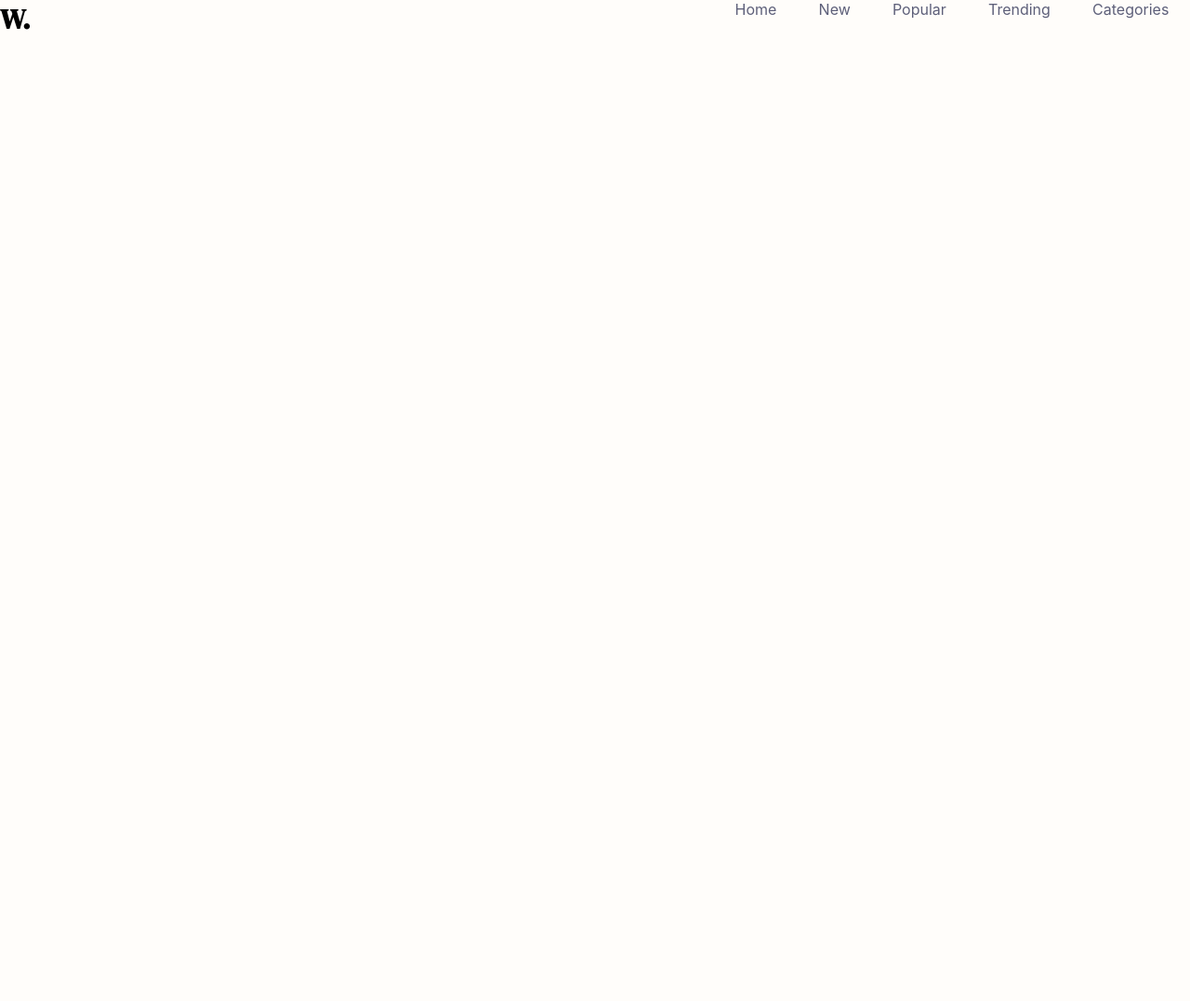
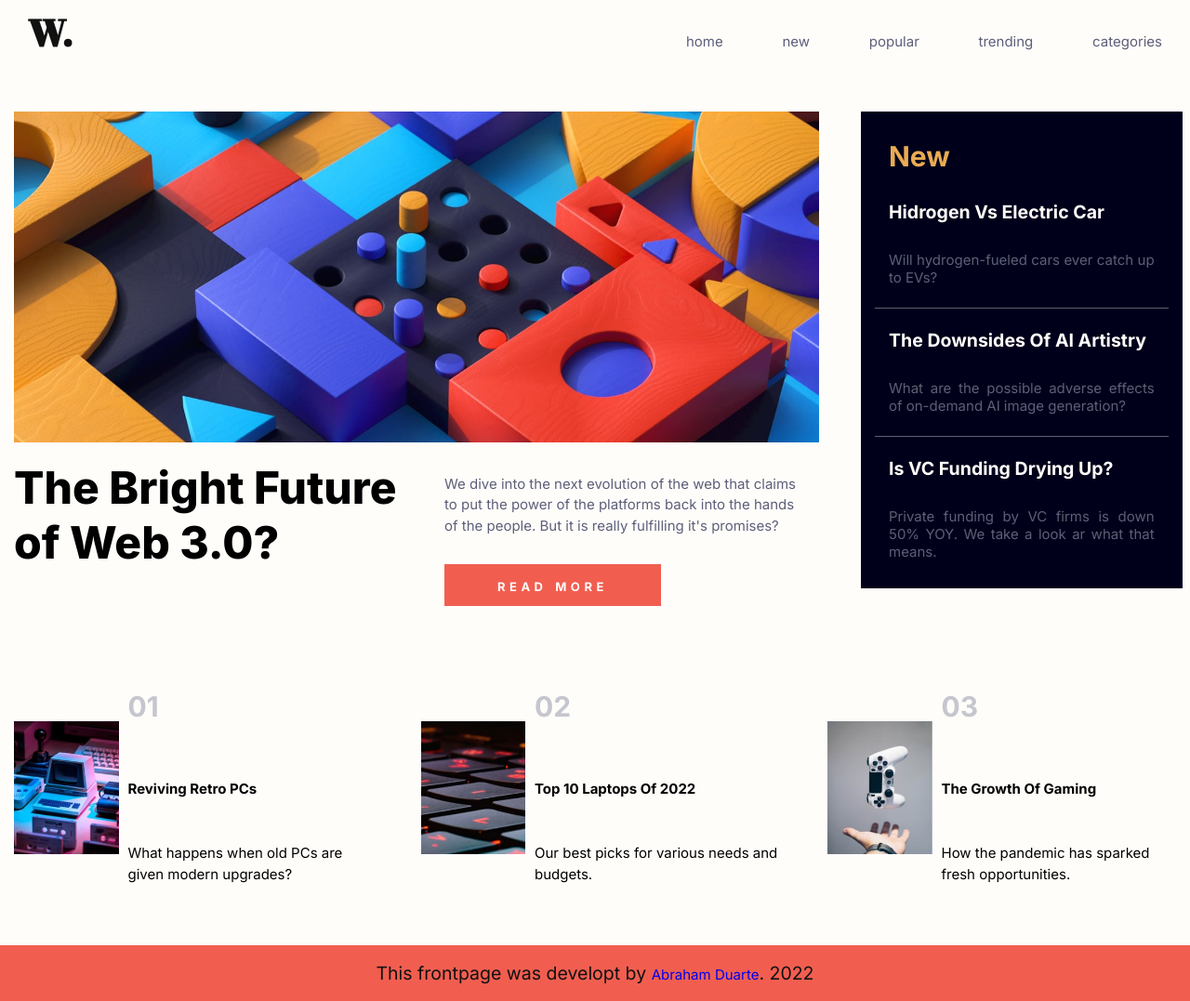
Before and after one commit to Abe-Duarte/News-Homepage, a plain HTML site: page index.html in a window 1280 px wide. Shown: the whole page at 93% size. Before the commit the page ends 800 px from the top, so only its background shows below. Drawn offline with Linux system fonts and the light colour scheme.

Commit message:
Desktop version almost ready.

```diff
--- a/css/style.css
+++ b/css/style.css
@@ -1,46 +1,225 @@
 /* Fonts */
 
-@import url('https://fonts.googleapis.com/css2?family=DM+Serif+Display&family=Josefin+Sans:wght@700&display=swap');
+@import url('https://fonts.googleapis.com/css2?family=Abril+Fatface&family=Inter:wght@400;700;800&display=swap');
+
+html {
+    width: 100%;
+    height: auto;
+}
 
 /* CSS Reset */
-
 * {
-    box-sizing: border-box;
     padding: 0;
     margin: 0;
+    font-size: 15px;
     list-style: none;
+    box-sizing: border-box;
     text-decoration: none;
+    font-family: 'Inter', sans-serif;
 }
 
-/* General Styles */
-
 body {
-    font-family: 'Inter', sans-serif;
-    font-size: 16px;
-    color: #000;
-    background-color:  hsl(36, 100%, 99%);
-}
-
-/* Header And Navigation Bar */
-
-li, a {
-    text-decoration: none;
-    color: hsl(236, 13%, 42%);
-    font-size: 16px;
+    background: hsl(36, 100%, 99%);
 }
 
 header {
     display: flex;
+    align-items: baseline;
     justify-content: space-between;
+    min-height: 8vh;
+    height: 15vh;
+    width: 100%;
 }
 
-header > h1 {
-    font-family: 'DM Serif Display', serif;
-    font-size: 30px;
+.header > h2 {
+    color: rgb(17, 17, 17);
+    font-family: 'Abril Fatface', serif;
+    font-size: 40px;
+    align-self: center;
+    margin-top: 0.5rem;
+    margin-left: 2rem;
 }
 
-ul {
+nav.navbar {
     display: flex;
-    justify-content: space-around;
     width: 40%;
+    justify-content: space-between;
+    margin-top: 1rem;
+    margin-right: 2rem;
 }
+
+.li-items > a {
+    color: hsl(236, 13%, 42%);
+    font-weight: 400;
+    align-self: center;
+}
+
+.image > img {
+    padding: 0 1rem;
+    width: 100%;
+    border-radius: 2px;
+}
+
+.main-box {
+    display: grid;
+    grid-template-columns: 70% 30%;
+    grid-template-rows: 1fr;
+    gap: 2rem;
+}
+
+.main-section {
+    width: 100%;
+    align-self: start;
+}
+
+.text {
+    display: grid;
+    grid-template-columns: 1fr 1fr;
+    grid-template-rows: 1fr;
+    margin: 1rem;
+    gap: 2rem;
+}
+
+.title > p {
+    font-family: 'Inter', sans-serif;
+    font-weight: 800;
+    color:rgb(0, 0, 0);
+    text-align: left;
+    font-size: 3.2rem;
+}
+
+.paragraph {
+    margin: 1rem;
+}
+
+.paragraph > p {
+    color: hsl(236, 13%, 42%);
+    line-height: 1.5rem;
+    text-align: left;
+}
+
+.paragraph > button {
+    margin-top: 2rem;
+    color: hsl(36, 100%, 99%);
+    font-variant: small-caps;
+    font-weight: bolder;
+    background-color: hsl(5, 85%, 63%);
+    width: 60%;
+    height: 3rem;
+    font-size: 18px;
+    border: none;
+    text-overflow: ellipsis;
+    letter-spacing: 0.3rem;
+    pointer-events: auto;
+}
+
+.trending-topics {
+    width: 90%;
+    align-self: start;
+    font-size: 15px;
+    padding: 1rem;
+    text-overflow: ellipsis;
+    background-color: hsl(240, 100%, 5%);
+}
+
+.trending-topics > .box-1 > p, .box-2 > p, .box-3 > p {
+    color:hsl(236, 13%, 42%);
+    font-size: 1rem;
+    padding: 1rem;
+    text-align: justify;
+}
+
+.box-1 > h2, .box-2 > h2, .box-3 > h2 {
+    color:hsl(36, 100%, 99%);
+    font-size: 1.3rem;
+    padding: 1rem 1rem;
+    text-transform: capitalize;
+}
+
+
+.trending-topics > .aside-title > h2 {
+    color: hsl(35, 77%, 62%);
+    font-size: 2rem;
+    text-transform: capitalize;
+    padding: 1rem;
+    font-weight: bold;
+}
+
+.trending-topics > .line-separation {
+    margin: 0.5rem 0;
+    width: 100%;
+    height: 1px;
+    background-color: hsl(236, 13%, 42%);
+    justify-content: center;
+}
+
+.secondary {
+    display: flex;
+    justify-content: space-between;
+    width: 100%;
+    height: 30vh;
+    margin: 3rem 0 50px;
+    padding: 1rem;
+}
+
+.secondary > .slice-1 > img, .slice-2 > img, .slice-3 > img {
+    width: 100%;
+    align-self: center;
+    grid-area: image;
+}
+
+.secondary > .slice-1 > h2, .slice-2 > h2, .slice-3 > h2 {
+    font-size: 2rem;
+    grid-area: number;
+    align-self: start;
+    color:hsl(233, 8%, 79%);
+    font-family: 'Inter', sans-serif;
+}
+
+.secondary > .slice-1 > h3, .slice-2 > h3, .slice-3 > h3 {
+    font-size: 1rem;
+    align-self: end;
+    color:rgb(0, 0, 0);
+    grid-area: title;
+}
+
+.secondary > .slice-1 > p, .slice-2 > p, .slice-3 > p {
+    font-size: 1rem;
+    grid-area: content;
+    text-overflow: ellipsis;
+    text-align: left;
+    line-height: 1.5rem;
+    align-self: end;
+}
+
+.secondary > .slice-1, .slice-2, .slice-3 {
+    display: grid;
+    grid-template-columns: 30% 70%;
+    grid-template-rows: 1fr 1fr 40%;
+    width: 30%;
+    grid-template-areas:
+    "image number"
+    "image title"
+    "image content";
+    gap: 10px;
+}
+
+footer {
+    width: 100%;
+    display: flex;
+    justify-content: center;
+    height: 4rem;
+    background-color:hsl(5, 85%, 63%);
+}
+
+footer > p {
+    font-size: 1.3rem;
+    color:rgb(17, 17, 17);
+    align-self: center;
+}
+
+footer > a {
+    text-decoration: none;
+    font-size: 3rem;
+    color:rgb(0, 0, 0);
+}
--- a/index.html
+++ b/index.html
@@ -4,29 +4,32 @@
         <title>News Homepage</title>
         <link rel="stylesheet" href="css/style.css"/>
         <link rel="icon" href="assets/images/favicon-32x32.png"/>
+        <link rel="stylesheet" href="path/to/font-awesome/css/font-awesome.min.css">
         <meta charset="utf-8"/>
         <meta name="viewport" content="width=device-width, user-scalability=1, initial-scale=1.0"/>
         <meta name="description" content="Project based in Frontend Mentor"/>
-        <meta http-equiv="refresh" content="3";
     </head>
     <body>
        <header>
-                <h1>W.</h1>
-                <ul class="menu">
-                   <li><a href="#">Home</a></li>
-                   <li><a href="#">New</a></li>
-                   <li><a href="#">Popular</a></li>
-                   <li><a href="#">Trending</a></li>
-                   <li><a href="#">Categories</a></li>
-                </ul>
+            <div class="header">
+                <h2>W.</h2>
+            </div>
+            <nav class="navbar">
+                <li class="li-items"><a href="#">home</a></li>
+                <li class="li-items"><a href="#">new</a></li>
+                <li class="li-items"><a href="#">popular</a></li>
+                <li class="li-items"><a href="#">trending</a></li>
+                <li class="li-items"><a href="#">categories</a></li>
+            </nav>
        </header>
-       <!-- <main>
-            <div class="main">
+       <main>
+            <div class="main-box">
                 <div class="main-section">
                     <div class="image">
                         <img src="assets/images/image-web-3-desktop.jpg" alt="geometric and colorful squares"/>
                     </div>
                     <div class="text">
+                        <div class="title">
                             <p>The Bright Future of Web 3.0?</p>
                         </div>
                         <div class="paragraph">
@@ -35,44 +38,49 @@
                         </div>
                     </div>
                 </div>
+                <div class="trending-topics">
+                    <div class="aside-title">
+                        <h2>new</h2>
+                    </div>
+                    <div class="box-1">
+                        <h2>Hidrogen vs Electric Car</h2>
+                        <p>Will hydrogen-fueled cars ever catch up to EVs?</p>
+                    </div>
+                    <div class="line-separation"></div>
+                    <div class="box-2">
+                        <h2>The Downsides of AI Artistry</h2>
+                        <p>What are the possible adverse effects of on-demand AI image generation?</p>
+                    </div>
+                    <div class="line-separation"></div>
+                    <div class="box-3">
+                        <h2>Is VC Funding Drying Up?</h2>
+                        <p>Private funding by VC firms is down 50% YOY. We take a look ar what that means.</p>
+                    </div>
+                </div>
+            </div>
+        </main>
         <div class="secondary">
                 <div class="slice-1">
-                    <img src="#" alt="Old PC"/>
+                    <img src="assets/images/image-retro-pcs.jpg" alt="Old PC"/>
                     <h2>01</h2>
                     <h3>Reviving Retro PCs</h3>
                     <p>What happens when old PCs are given modern upgrades?</p>
                 </div>
-                <div class="slice-2"></div>
+                <div class="slice-2">
+                    <img src="assets/images/image-top-laptops.jpg" alt="Top 10 laptops of 2022"/>
                     <h2>02</h2>
                     <h3>Top 10 Laptops Of 2022</h3>
                     <p>Our best picks for various needs and budgets.</p>
+                </div>
                 <div class="slice-3">
+                    <img src="assets/images/image-gaming-growth.jpg" alt="The growth of gaming"/>
                     <h2>03</h2>
                     <h3>The Growth Of Gaming</h3>
                     <p>How the pandemic has sparked fresh opportunities.</p>
                 </div>
         </div>
-        </main>
-        <aside>
-            <div class="trending-topics">
-                <div class="box-1">
-                    <h2>Hidrogen vs Electric Car</h2>
-                    <p>Lorem ipsum dolor sit amet consectetur adipisicing elit. Incidunt eveniet quae provident natus...</p>
-                </div>
-                <div class="box-2">
-                    <h2>The Downsides of AI Artistry</h2>
-                    <p>Lorem ipsum dolor sit amet consectetur adipisicing elit. Incidunt eveniet quae provident natus...</p>
-                </div>
-                <div class="box-3">
-                    <h2>Is VC Funding Drying Up?</h2>
-                    <p>Lorem ipsum dolor sit amet consectetur adipisicing elit. Incidunt eveniet quae provident natus...</p>
-                </div>
-            </div>
-        </aside>
         <footer>
-            <div class="footer">
-                <p>This frontpage was developt by Abraham Duarte (<a href="htpps://www.github.io/Abe-Duarte">@Abe-Duarte)</a>. 2022</p>
-            </div>
-        </footer>-->
+                <p>This frontpage was developt by <a href="https://github.com/Abe-Duarte" target="_blank">Abraham Duarte</a>. 2022</p>
+            </footer>
     </body>
 </html>
```
Lines whose indentation alone changed are shown as unchanged.
